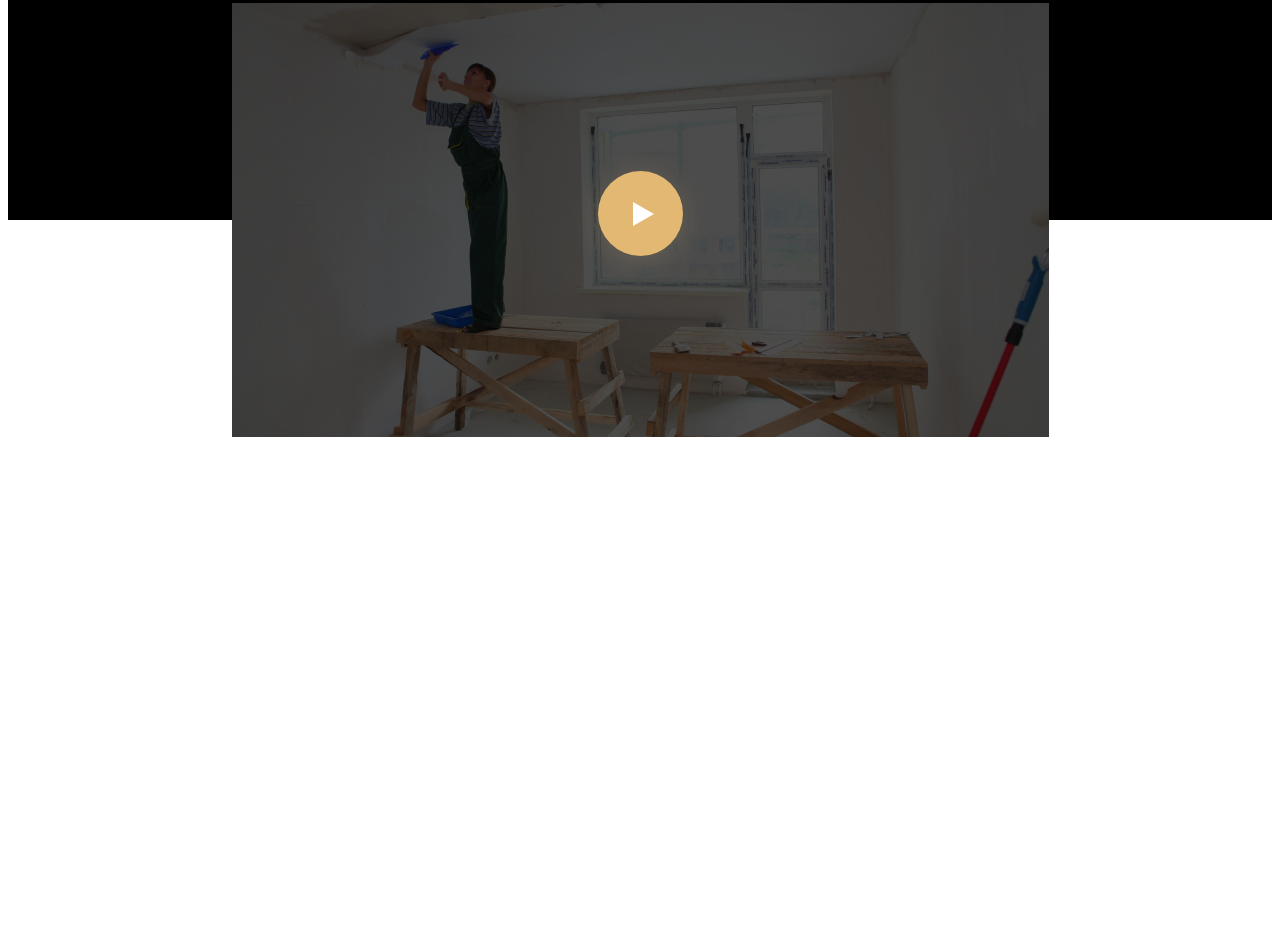
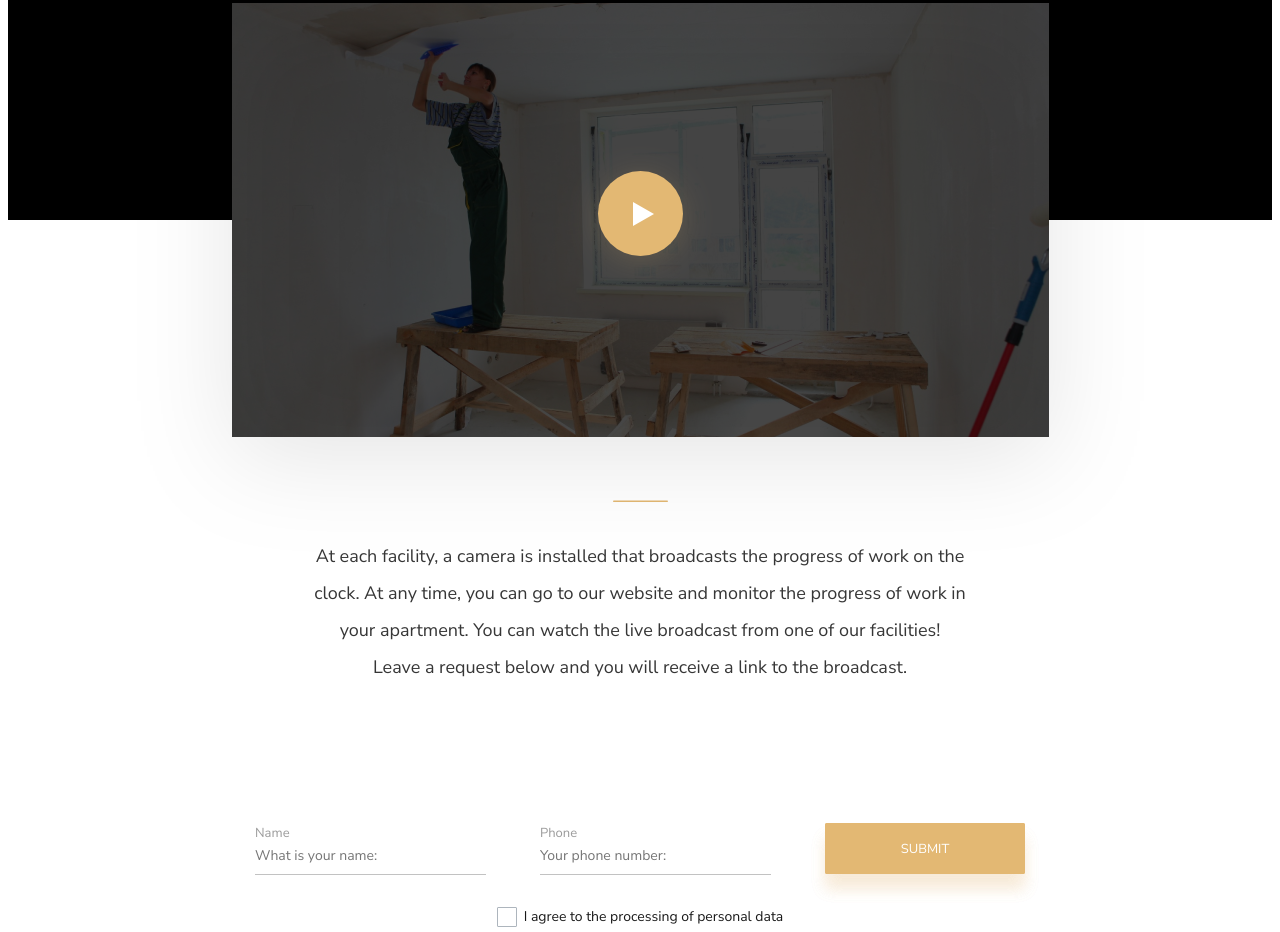
Before and after one commit to igorevi4oleg/itogtest, a plain HTML site: page index.html in a window 1280 px wide. Shown: the part 1652-2584 px from the top of the page. Before the commit the page ends 2215 px from the top, so only its background shows below. Drawn offline with Linux system fonts and the light colour scheme.

Commit message:
added checkbox

```diff
--- a/css/styles.css
+++ b/css/styles.css
@@ -16,7 +16,7 @@ body {
     display: block;
 }
 
-.button-header {
+.REQUEST-A-CALL {
 
     font-family: 'Nunito Sans';
     background: #E3B873;
@@ -26,7 +26,7 @@ body {
     padding: 13px 33px;
     text-transform: uppercase;
     border: 0px;
-    font-style: italic;
+    font-style: normal;
     font-weight: 400;
     font-size: 11px;
     line-height: 15px;
@@ -35,6 +35,14 @@ body {
     width: 161px;
 
 
+}
+
+.button-header {
+
+    height: 37px;
+    width: 161px;
+    box-shadow: 0px 5px 15px rgba(227, 184, 115, 0.2);
+    border-radius: 2px;
 }
 
 .contant {
@@ -99,7 +107,7 @@ header {
 
 .number {
 
-    font-family: 'Nunito Sans', Arial, Helvetica, sans-serif;
+    font-family: 'Nunito Sans';
     font-style: normal;
     font-weight: 400;
     font-size: 11px;
@@ -162,6 +170,7 @@ header {
     padding-right: 750px;
 
 }
+
 
 .interesting {
 
@@ -610,7 +619,7 @@ svg:hover path.left1, svg:hover path.left2 {
 .overflow-third {
 
     display: block;
-    height: 552.28px;
+    height: 500px;
     width: 1256px;
     margin: 0 auto;
 }
@@ -637,7 +646,235 @@ svg:hover path.left1, svg:hover path.left2 {
     display: flex;
     align-items: center;
     justify-content: center;
+    filter: drop-shadow(0px 20px 50px rgba(0, 0, 0, 0.15));
+
+}
+
+
+.video-underline {
+
+    display: flex;
+    align-items: center;
+    justify-content: center;
+    padding-top: 62.5px;
+
+
+}
+
+
+.overflow-fourth {
+
+    margin: 0 auto;
+    width: 1256px;
+    height: 335px;
+    margin-top: 35px;
+    position: relative;
+    display: flex;
+    justify-content: center;
 
 
 
 }
+
+.leave-request {
+
+    width: 681px;
+    height: 130.91px;
+    position: absolute;
+    top: 0;
+    display: flex;
+    justify-content: center;
+
+}
+
+.leave-request-text {
+
+    margin: 0;
+    font-family: 'Nunito Sans';
+    font-style: normal;
+    font-weight: 400;
+    font-size: 18px;
+    line-height: 37px;
+    text-align: center;
+    color: #363636;
+}
+
+.form {
+
+    height: 50px;
+    width: 770px;
+    position: absolute;
+    bottom: 0;
+    display: flex;
+    justify-content: space-between;
+    flex-direction: row;
+}
+
+.name-form {
+
+    display: block;
+    width: 231px;
+}
+
+.name-input {
+
+    display: block;
+    width: 231px;
+    border: none;
+    border-bottom: 1px solid rgba(54, 54, 54, 0.3);
+    margin: 0;
+    padding: 0;
+    padding-bottom: 7px;
+    font-family: 'Nunito Sans';
+    font-style: normal;
+    font-weight: 400;
+    font-size: 14px;
+    line-height: 23px;
+    color: #363636;
+}
+
+.name-input:focus {
+
+    outline: none;
+
+}
+
+.name {
+
+    font-family: 'Nunito Sans';
+    font-style: normal;
+    font-weight: 400;
+    font-size: 13px;
+    line-height: 21px;
+    color: rgba(54, 54, 54, 0.5);
+}
+
+.phone-form {
+
+    display: block;
+    width: 231px;
+}
+
+.Phone-input {
+
+    display: block;
+    width: 231px;
+    border: none;
+    border-bottom: 1px solid rgba(54, 54, 54, 0.3);
+    margin: 0;
+    padding: 0;
+    padding-bottom: 7px;
+    font-family: 'Nunito Sans';
+    font-style: normal;
+    font-weight: 400;
+    font-size: 14px;
+    line-height: 23px;
+    color: #363636;
+}
+
+.Phone {
+
+    font-family: 'Nunito Sans';
+    font-style: normal;
+    font-weight: 400;
+    font-size: 13px;
+    line-height: 21px;
+    color: rgba(54, 54, 54, 0.5);
+}
+
+.Phone-input:focus {
+
+    outline: none;
+
+}
+
+
+.submit {
+
+    font-family: 'Nunito Sans';
+    background: #E3B873;
+    box-shadow: 0px 15px 15px rgba(227, 184, 115, 0.15);
+    border-radius: 2px;
+    color: white;
+    padding: 13px 33px;
+    text-transform: uppercase;
+    border: 0px;
+    font-style: normal;
+    font-weight: 400;
+    font-size: 13px;
+    line-height: 27px;
+    text-align: center;
+    height: 51px;
+    width: 200px;
+}
+
+.button-submit {
+
+    height: 51px;
+    width: 200px;
+    background: #E3B873;
+    box-shadow: 0px 15px 15px rgba(227, 184, 115, 0.15);
+    border-radius: 2px;
+}
+
+.check-box {
+
+    height: 18px;
+    padding-top: 33px;
+
+}
+
+.fourth {
+
+    display: flex;
+    flex-direction: column;
+    align-items: center;
+}
+
+.agree-label {
+
+    font-family: 'Nunito Sans';
+    font-style: normal;
+    font-weight: 400;
+    font-size: 14px;
+    line-height: 163.68%;
+    color: #181818;
+
+}
+
+.agree {
+
+    position: absolute;
+    z-index: -1;
+    opacity: 0;
+  }
+
+
+.agree+.agree-label {
+
+    display: inline-flex;
+    align-items: center;
+    user-select: none;
+}
+
+.agree+.agree-label::before {
+    content: '';
+    display: inline-block;
+    width: 18px;
+    height: 18px;
+
+    border: 1.5px solid #adb5bd;
+    border-radius: 1px;
+    margin-right: 0.5em;
+    background-repeat: no-repeat;
+    background-position: center center;
+    background-size: 50% 50%;
+  }
+
+  .agree:checked+.agree-label::before {
+
+    background-color: #E3B873;
+    border-color: white;
+    background-image: url(../images/check.svg);
+
+  }
--- a/index.html
+++ b/index.html
@@ -30,7 +30,7 @@
             <a href="tel:89287683239" class="number">+7 (928) 768-32-39</a>
         </div>
 
-        <button class="button-header">REQUEST A CALL</button>
+        <div class="button-header"><button class="REQUEST-A-CALL">REQUEST A CALL</button></div>
        </div>
 
     </header>
@@ -41,8 +41,8 @@
                 <h1 class="Turnkey">Turnkey Repair in the </h1>
                 <h2 class="Turnkey">city of <span class="Rostov">Rostov-on-Don</span></h2>
                 <div class="cost">
-                <h2 class="text">Get ready-made turnkey repairs on time
-                    with work time saving up to 45 days and 20% from
+                <h2 class="text">Get ready-made turnkey repairs on time<br>
+                    with  work time saving up to 45 days and 20% from
                     cost of materials due to the organization of work
                 </h2>
                 </div>
@@ -165,7 +165,39 @@
                         </div>
                 </div>
             </div>
+            <div class="video-underline">
+                <svg width="55" height="3" viewBox="0 0 55 3" fill="none" xmlns="http://www.w3.org/2000/svg">
+                    <rect y="0.497559" width="55" height="1.54334" rx="0.771672" fill="#E3B873"/>
+                    </svg>
+
+            </div>
         </div>
+        </section>
+        <section class="fourth">
+            <div class="overflow-fourth">
+                <div class="leave-request">
+                    <h2 class="leave-request-text">At each facility, a camera is installed that broadcasts the progress of work on the clock. At any time, you can go to our website and monitor the progress of work in your apartment. You can watch the live broadcast from one of our facilities! <br> Leave a request below and you will receive a link to the broadcast.</h2>
+                </div>
+                <div class="form">
+                    <div class="name-form">
+                        <label class="name" for="Name">Name</label>
+                        <input class="name-input" type="text" placeholder="What is your name:">
+                    </div>
+                    <div class="phone-form">
+                        <label class="Phone" for="Phone">Phone</label>
+                        <input class="Phone-input" type="text" placeholder="Your phone number:">
+                    </div>
+                    <div class="button-submit">
+                        <button class="submit">SUBMIT</button>
+                    </div>
+                </div>
+
+            </div>
+            <div class="check-box">
+                <input type = "checkbox" class="agree" id="agree" name="agree" value="Yes">
+                <label class="agree-label" for="agree">I agree to the processing of personal data</label>
+            </div>
+
         </section>
     </main>
 </body>
```
Also changed, not shown: images/Rectangle 6.9.svg (added), images/check.svg (added).
